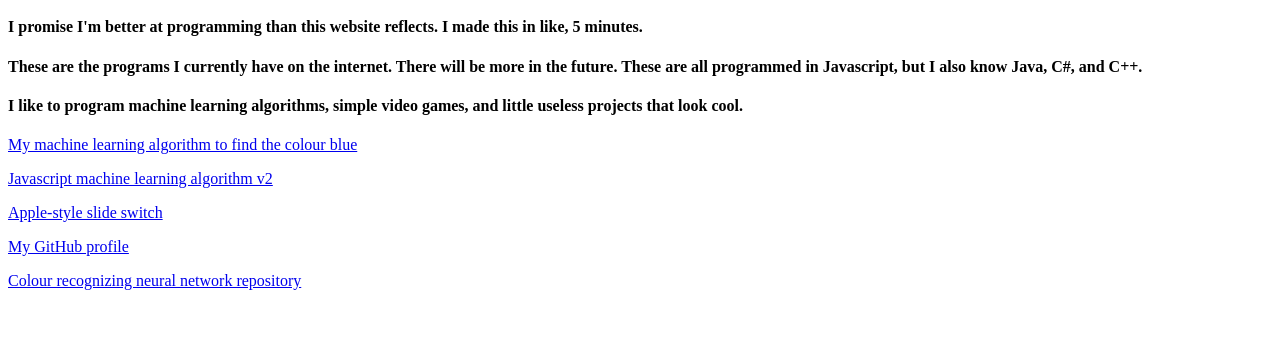
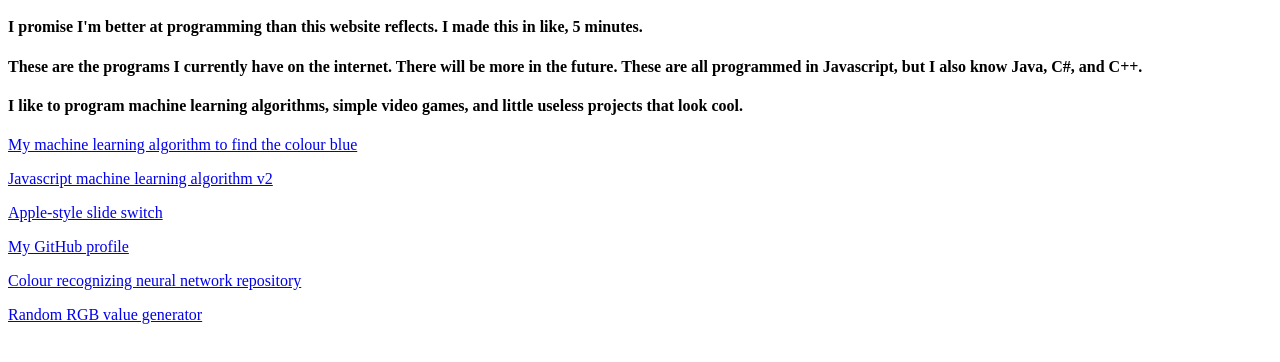
Before and after one commit to TreacherousToast/TreacherousToast-s-program-website, a plain HTML site: page index.html in a window 1280 px wide. Shown: the part 48-410 px from the top of the page. Drawn offline with Linux system fonts and the light colour scheme.

Commit message:
Update index.html

```diff
--- a/index.html
+++ b/index.html
@@ -9,5 +9,6 @@
 <p><a href="https://goo.gl/x3z5hm">Apple-style slide switch</a></p>
 <p><a href="https://github.com/TreacherousToast">My GitHub profile</a></p>
 <p><a href="https://github.com/TreacherousToast/Colour-recognizing-neural-network">Colour recognizing neural network repository</a></p>
+<p><a href="https://goo.gl/zzs2ZR">Random RGB value generator</a></p>
     </body>
   </html>
```
